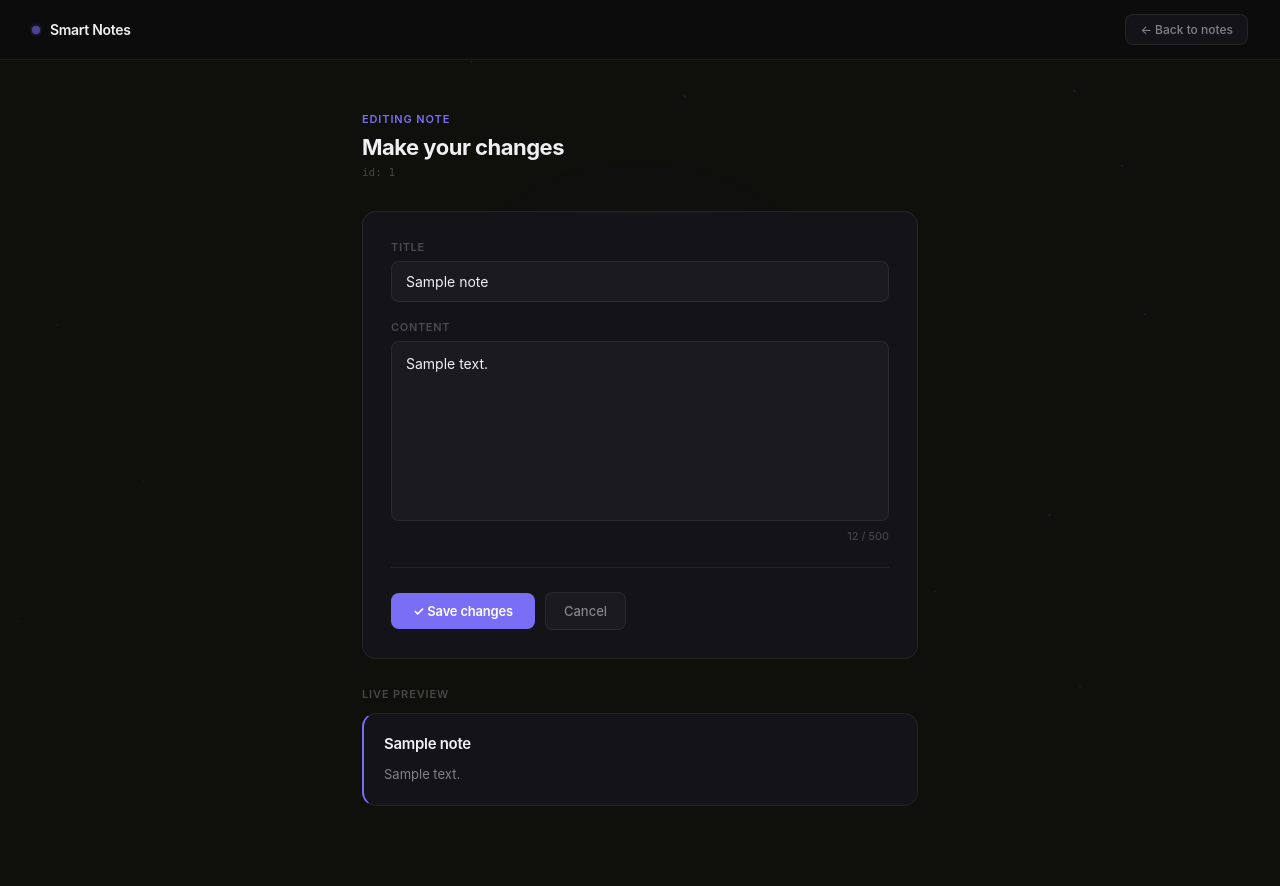
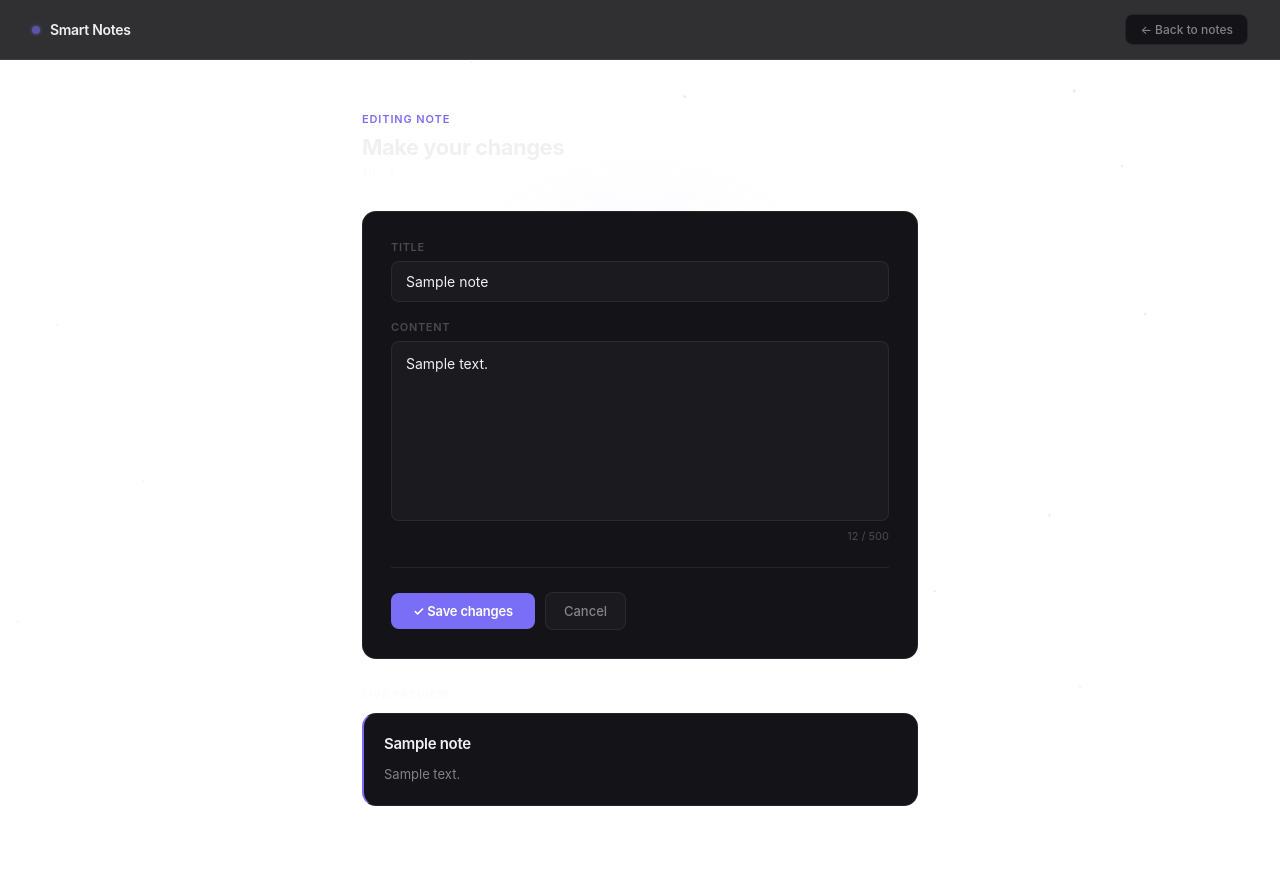
Before and after one commit to abhilashcn24/Devops-Project, a Flask app: template templates/edit.html in a window 1280 px wide. Run offline with Flask 3, Linux system fonts and the light colour scheme; the template is opened without the code that fills it: most values are stand-ins (such as "Sample title", 1, 10 or a date in 2020).

Commit message:
commit  chandgs

```diff
--- a/templates/edit.html
+++ b/templates/edit.html
@@ -8,7 +8,7 @@
   * { box-sizing: border-box; margin: 0; padding: 0; }
 
   :root {
-    --bg: #0f0f0c;
+    --bg: #ffffff;
     --surface: #141418;
     --surface2: #1a1a1f;
     --border: rgba(255,255,255,0.07);
```
